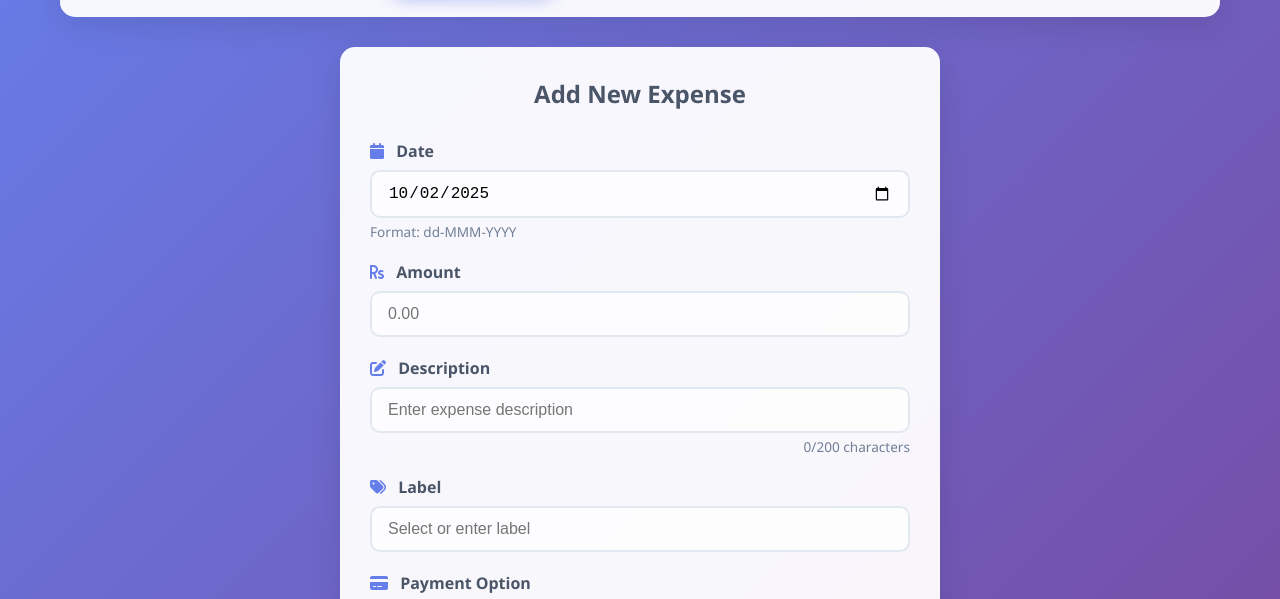
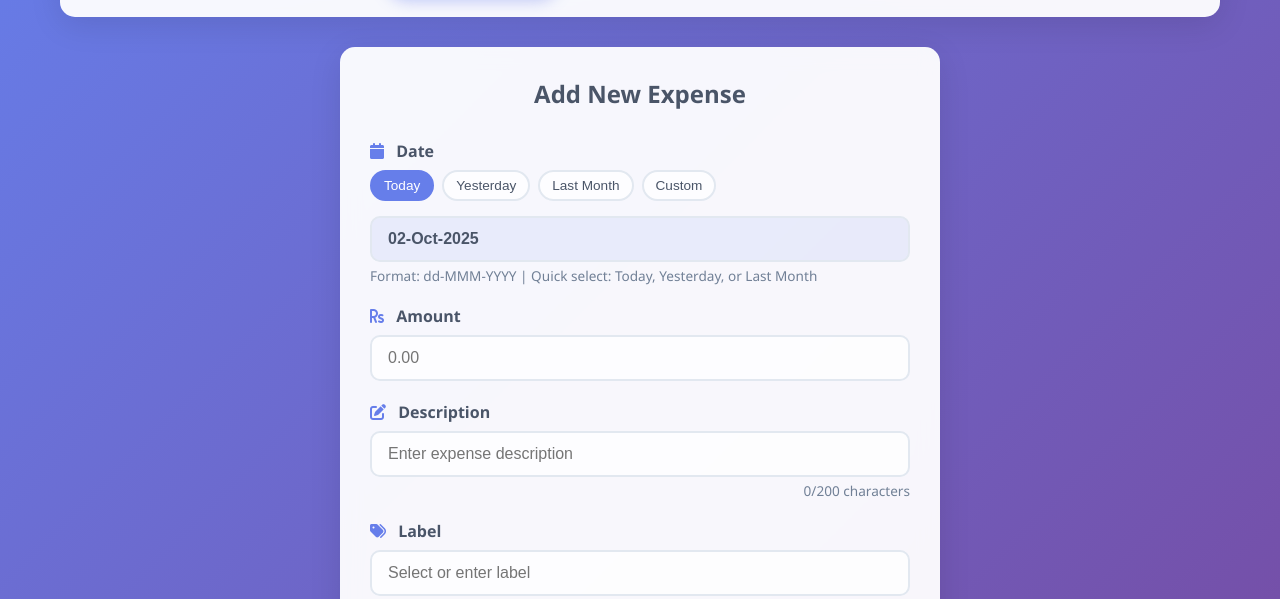
Before and after one commit to rankalok/DailyExpenseTracker, a plain HTML site: page index.html in a window 1280 px wide. Shown: the part 149-748 px from the top of the page. Drawn offline with Linux system fonts and the light colour scheme.

Commit message:
Improving date

```diff
--- a/index.html
+++ b/index.html
@@ -27,8 +27,18 @@
                         <label for="expenseDate">
                             <i class="fas fa-calendar"></i> Date
                         </label>
+
+                        <!-- Quick Date Selection Buttons -->
+                        <div class="quick-date-buttons">
+                            <button type="button" class="btn-quick-date" id="todayBtn">Today</button>
+                            <button type="button" class="btn-quick-date" id="yesterdayBtn">Yesterday</button>
+                            <button type="button" class="btn-quick-date" id="lastMonthBtn">Last Month</button>
+                            <button type="button" class="btn-quick-date" id="customDateBtn">Custom</button>
+                        </div>
+
                         <input type="date" id="expenseDate" required>
-                        <small class="format-hint">Format: dd-MMM-YYYY</small>
+                        <input type="text" id="expenseDateDisplay" class="date-display" readonly placeholder="Select date above">
+                        <small class="format-hint">Format: dd-MMM-YYYY | Quick select: Today, Yesterday, or Last Month</small>
                     </div>
 
                     <div class="form-group">
--- a/script.js
+++ b/script.js
@@ -19,6 +19,9 @@ class ExpenseTracker {
         this.loadPaymentOptions();
         this.loadCurrentMonthExpenses();
         this.updateDisplayMonth();
+
+        // Set default date (today) and activate today button
+        this.setQuickDate('today');
     }
 
     // Load default labels
@@ -76,6 +79,56 @@ class ExpenseTracker {
         const today = new Date();
         const dateString = today.toISOString().split('T')[0];
         document.getElementById('expenseDate').value = dateString;
+        this.updateDateDisplay(dateString);
+    }
+
+    // Update the formatted date display
+    updateDateDisplay(dateValue) {
+        const date = new Date(dateValue + 'T12:00:00Z'); // Avoid timezone issues
+        const months = ['Jan', 'Feb', 'Mar', 'Apr', 'May', 'Jun',
+                       'Jul', 'Aug', 'Sep', 'Oct', 'Nov', 'Dec'];
+        const formattedDate = `${date.getDate().toString().padStart(2, '0')}-${months[date.getMonth()]}-${date.getFullYear()}`;
+        document.getElementById('expenseDateDisplay').value = formattedDate;
+    }
+
+    // Quick date selection methods
+    setQuickDate(type) {
+        const today = new Date();
+        let targetDate;
+        const dateInput = document.getElementById('expenseDate');
+
+        // Remove active class from all buttons
+        document.querySelectorAll('.btn-quick-date').forEach(btn => btn.classList.remove('active'));
+
+        switch(type) {
+            case 'today':
+                targetDate = today;
+                document.getElementById('todayBtn').classList.add('active');
+                dateInput.classList.remove('show-custom');
+                break;
+            case 'yesterday':
+                targetDate = new Date(today);
+                targetDate.setDate(targetDate.getDate() - 1);
+                document.getElementById('yesterdayBtn').classList.add('active');
+                dateInput.classList.remove('show-custom');
+                break;
+            case 'lastMonth':
+                targetDate = new Date(today);
+                targetDate.setMonth(targetDate.getMonth() - 1);
+                document.getElementById('lastMonthBtn').classList.add('active');
+                dateInput.classList.remove('show-custom');
+                break;
+            case 'custom':
+                // Show the date input for manual selection
+                document.getElementById('customDateBtn').classList.add('active');
+                dateInput.classList.add('show-custom');
+                dateInput.focus();
+                return;
+        }
+
+        const dateString = targetDate.toISOString().split('T')[0];
+        dateInput.value = dateString;
+        this.updateDateDisplay(dateString);
     }
 
     // Attach event listeners
@@ -88,6 +141,20 @@ class ExpenseTracker {
         // Form submission
         document.getElementById('expenseForm').addEventListener('submit', (e) => this.handleFormSubmit(e));
         document.getElementById('clearForm').addEventListener('click', () => this.clearForm());
+
+        // Quick date selection buttons
+        document.getElementById('todayBtn').addEventListener('click', () => this.setQuickDate('today'));
+        document.getElementById('yesterdayBtn').addEventListener('click', () => this.setQuickDate('yesterday'));
+        document.getElementById('lastMonthBtn').addEventListener('click', () => this.setQuickDate('lastMonth'));
+        document.getElementById('customDateBtn').addEventListener('click', () => this.setQuickDate('custom'));
+
+        // Date input change handler
+        document.getElementById('expenseDate').addEventListener('change', (e) => {
+            this.updateDateDisplay(e.target.value);
+            // Remove active class from quick date buttons when manually changing date
+            document.querySelectorAll('.btn-quick-date').forEach(btn => btn.classList.remove('active'));
+            document.getElementById('customDateBtn').classList.add('active');
+        });
 
         // Character count for description
         document.getElementById('expenseDescription').addEventListener('input', (e) => this.updateCharCount(e));
@@ -246,7 +313,7 @@ class ExpenseTracker {
     // Clear form
     clearForm() {
         document.getElementById('expenseForm').reset();
-        this.setCurrentDate();
+        this.setQuickDate('today'); // This will set current date and activate today button
         this.updateCharCount({ target: { value: '' } });
     }
 
--- a/styles.css
+++ b/styles.css
@@ -130,6 +130,57 @@ nav {
     border-color: #667eea;
     box-shadow: 0 0 0 3px rgba(102, 126, 234, 0.1);
     background: white;
+}
+
+/* Quick Date Selection Buttons */
+.quick-date-buttons {
+    display: flex;
+    gap: 8px;
+    margin-bottom: 10px;
+    flex-wrap: wrap;
+}
+
+.btn-quick-date {
+    padding: 6px 12px;
+    border: 2px solid #e2e8f0;
+    border-radius: 20px;
+    background: rgba(255, 255, 255, 0.8);
+    color: #4a5568;
+    cursor: pointer;
+    font-size: 0.85rem;
+    font-weight: 500;
+    transition: all 0.2s ease;
+}
+
+.btn-quick-date:hover {
+    background: #667eea;
+    color: white;
+    border-color: #667eea;
+    transform: translateY(-1px);
+}
+
+.btn-quick-date.active {
+    background: #667eea;
+    color: white;
+    border-color: #667eea;
+}
+
+.date-display {
+    background: rgba(102, 126, 234, 0.1) !important;
+    font-weight: 600;
+    color: #4a5568;
+    cursor: default;
+    margin-top: 5px;
+}
+
+/* Hide native date input when using quick selection */
+.form-group input[type="date"] {
+    display: none;
+}
+
+.form-group input[type="date"].show-custom {
+    display: block;
+    margin-top: 5px;
 }
 
 .format-hint, .char-count {
```
Also changed, not shown: 2 other files.
